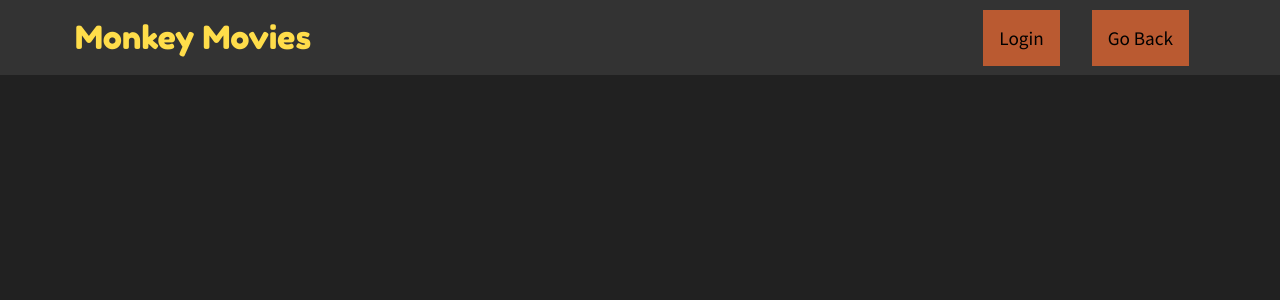
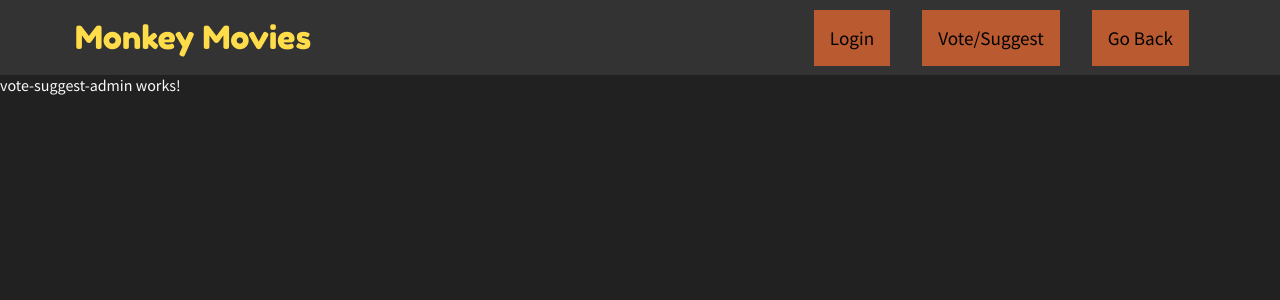
Before and after one commit to bit-nap/eStore-Project-Fall-2022, an Angular app in the folder estore-ui/angular-movie-screening-estore/: page /vote-admin in a window 1280 px wide. Before the commit this address led to /. Shown: the top 300 px of the page. Built offline with nearby package versions, Linux system fonts and the light colour scheme.

Commit message:
New component added for admin in voting

```diff
--- a/estore-ui/angular-movie-screening-estore/src/app/app-routing.module.ts
+++ b/estore-ui/angular-movie-screening-estore/src/app/app-routing.module.ts
@@ -7,6 +7,7 @@ import { CompletedPurchaseComponent } from "./completed-purchase/completed-purch
 import { AdminComponent } from './admin/admin.component';
 import { ScreeningsComponent } from "./screenings/screenings.component";
 import { VoteSuggestComponent } from './vote-suggest/vote-suggest.component';
+import { VoteSuggestAdminComponent } from './vote-suggest-admin/vote-suggest-admin.component';
 
 const routes: Routes = [
   { path: '', component: MoviesComponent},
@@ -15,7 +16,8 @@ const routes: Routes = [
   { path: 'tickets', component: TicketsComponent},
   { path: 'thank', component: CompletedPurchaseComponent},
   { path: 'admin', component: AdminComponent },
-  { path: 'vote', component: VoteSuggestComponent }
+  { path: 'vote', component: VoteSuggestComponent },
+  { path: 'vote-admin', component: VoteSuggestAdminComponent }
 ];
 
 @NgModule({
--- a/estore-ui/angular-movie-screening-estore/src/app/app.component.html
+++ b/estore-ui/angular-movie-screening-estore/src/app/app.component.html
@@ -4,6 +4,7 @@
     <div class="header-right_wrapper">
       <button *ngIf="isUserLoggedIn" class="login" (click)="goToPage('login')">Login</button>
       <button *ngIf="!isUserLoggedIn" class="login" (click)="logout()">Logout</button>
+      <button *ngIf="isUserLoggedIn" class="logn" (click)="voteSuggestMovie()">Vote/Suggest</button>
       <button class="login" (click)="goBack()">Go Back</button>
     </div>
 </header>
--- a/estore-ui/angular-movie-screening-estore/src/app/app.component.ts
+++ b/estore-ui/angular-movie-screening-estore/src/app/app.component.ts
@@ -38,4 +38,12 @@ export class AppComponent {
       return 'Welcome, ' + this.loggedInAccount.getUsername() + '!';
     }
   }
+
+  voteSuggestMovie(): void {
+    if (this.loggedInAccount.getUsername() === "admin") {
+      this.router.navigate(['vote-admin']);
+    } else {
+      this.router.navigate(['vote']);
+    }
+  }
 }
--- a/estore-ui/angular-movie-screening-estore/src/app/app.module.ts
+++ b/estore-ui/angular-movie-screening-estore/src/app/app.module.ts
@@ -15,6 +15,7 @@ import { LoginComponent } from './login/login.component';
 import { AdminComponent } from './admin/admin.component';
 import { ScreeningsComponent } from './screenings/screenings.component';
 import { VoteSuggestComponent } from './vote-suggest/vote-suggest.component';
+import { VoteSuggestAdminComponent } from './vote-suggest-admin/vote-suggest-admin.component';
 
 @NgModule({
   declarations: [
@@ -25,7 +26,8 @@ import { VoteSuggestComponent } from './vote-suggest/vote-suggest.component';
     LoginComponent,
     AdminComponent,
     ScreeningsComponent,
-    VoteSuggestComponent
+    VoteSuggestComponent,
+    VoteSuggestAdminComponent
   ],
   imports: [
     BrowserModule,
--- /dev/null
+++ b/estore-ui/angular-movie-screening-estore/src/app/vote-suggest-admin/vote-suggest-admin.component.html
@@ -0,0 +1 @@
+<p>vote-suggest-admin works!</p>
--- /dev/null
+++ b/estore-ui/angular-movie-screening-estore/src/app/vote-suggest-admin/vote-suggest-admin.component.ts
@@ -0,0 +1,15 @@
+import { Component, OnInit } from '@angular/core';
+
+@Component({
+  selector: 'app-vote-suggest-admin',
+  templateUrl: './vote-suggest-admin.component.html',
+  styleUrls: ['./vote-suggest-admin.component.css']
+})
+export class VoteSuggestAdminComponent implements OnInit {
+
+  constructor() { }
+
+  ngOnInit(): void {
+  }
+
+}
```
Also changed, not shown: estore-ui/angular-movie-screening-estore/src/app/vote-suggest-admin/vote-suggest-admin.component.css (added), 1 other file (tests, documents, lock files or other folders).
